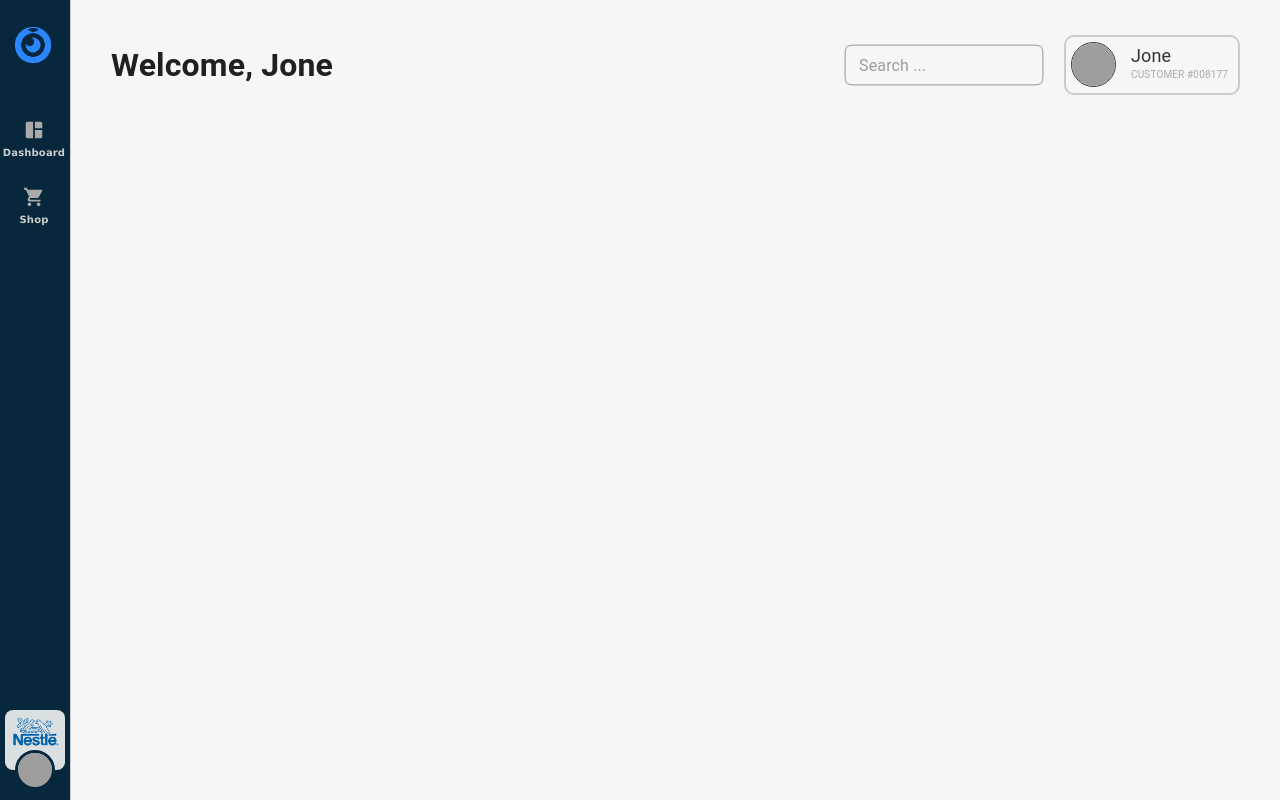
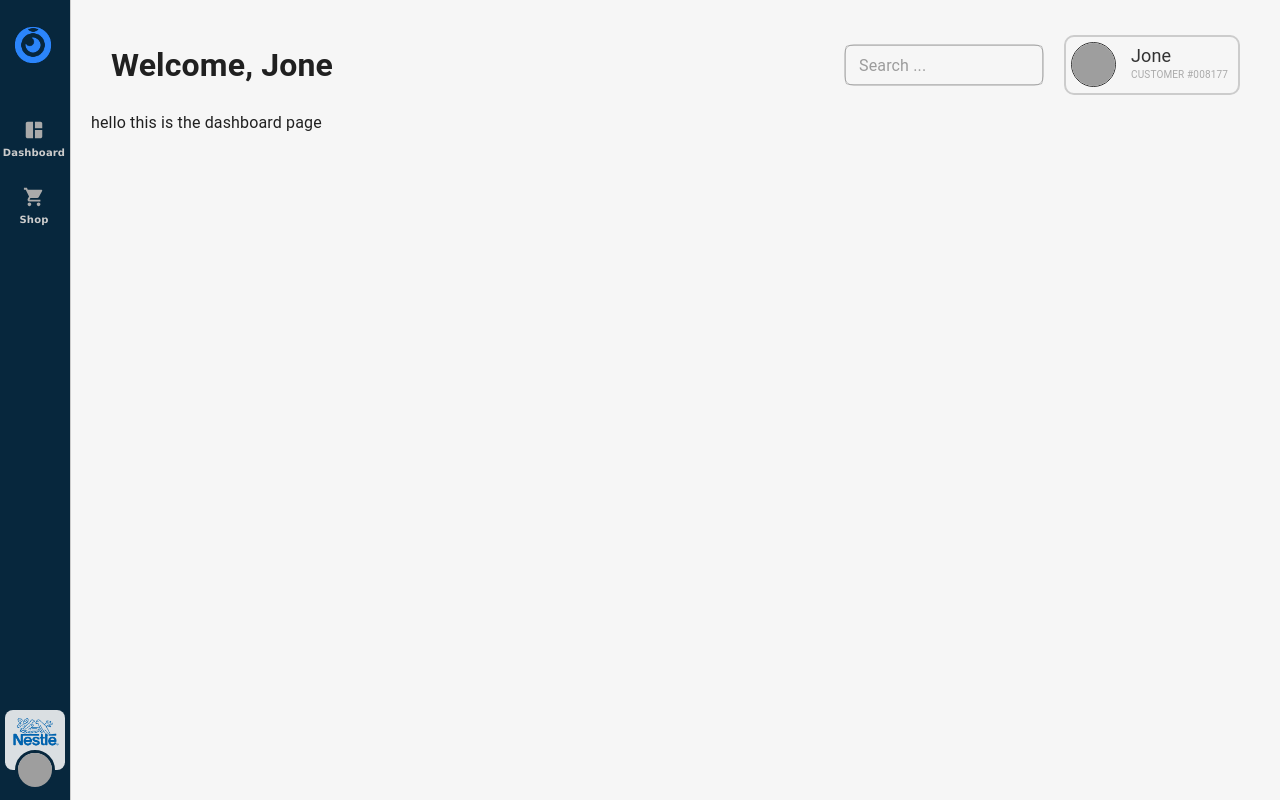
Before and after one commit to Suresh-Kannan-8055/Row-Boat, a React (Vite) app: page /dashBoard in a window 1280 px wide. Built offline with nearby package versions, Linux system fonts and the light colour scheme; grey boxes are pictures that could not be loaded.

Commit message:
commited in dashboardpage branch

```diff
--- a/src/pages/Dashboard/dashboard.jsx
+++ b/src/pages/Dashboard/dashboard.jsx
@@ -54,7 +54,7 @@ function Dashboard() {
             </div>
           </div>
         </div>
-        <div className="dashboard-main"></div>
+        <div className="dashboard-main"><div>hello this is the dashboard page</div></div>
       </div>
     </>
   );
```
